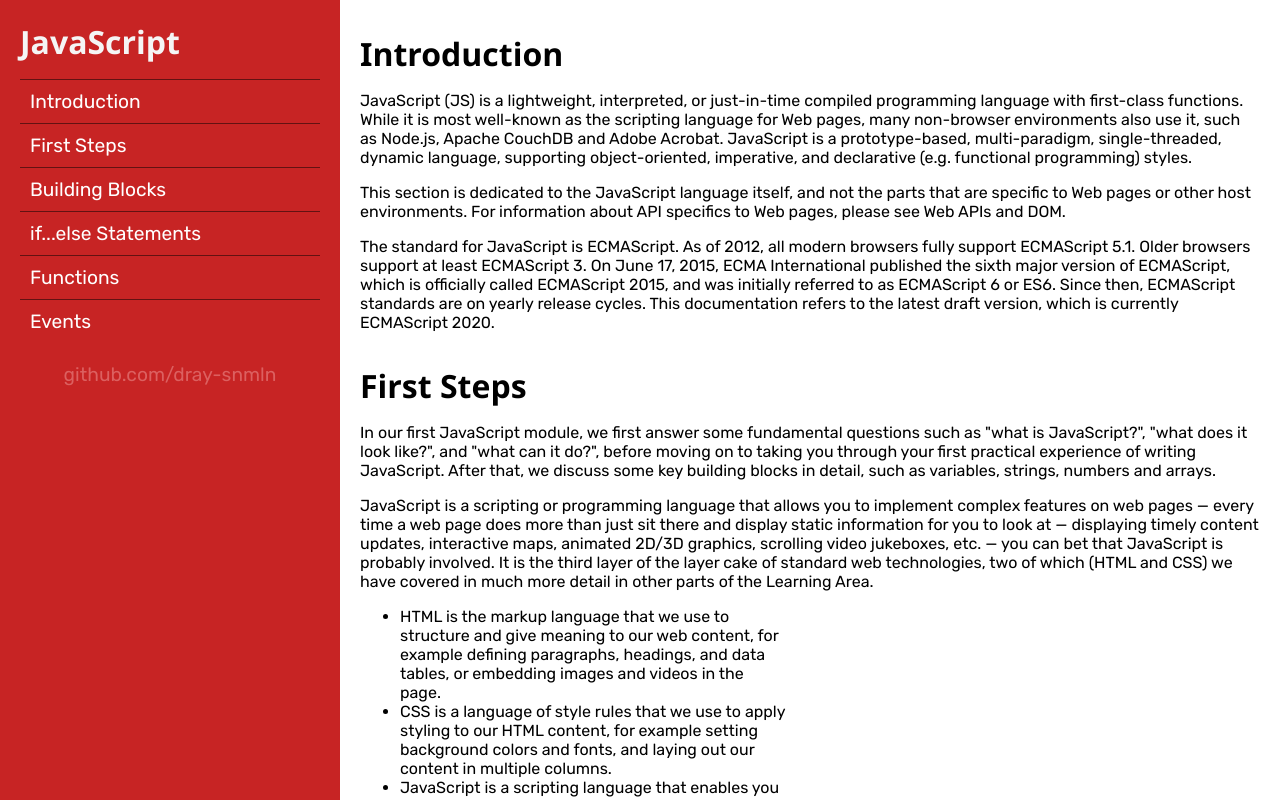
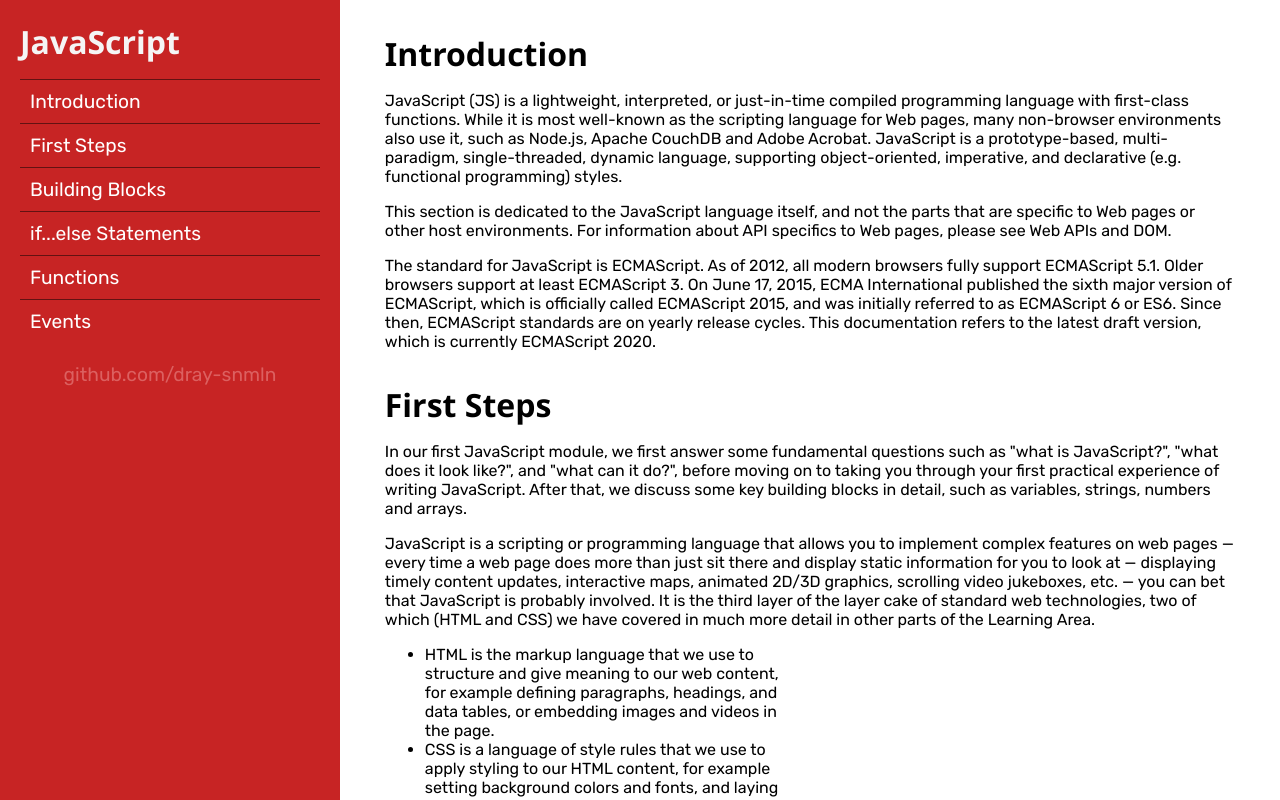
Before and after one commit to dray-snmln/sample-documentation, a plain HTML site: page index.html in a window 1280 px wide. Drawn offline with Linux system fonts and the light colour scheme.

Commit message:
fix main-doc styling on higher reolutions

```diff
--- a/style.css
+++ b/style.css
@@ -20,7 +20,10 @@ code {
   }
 
 nav {grid-area: nav; font-family: 'Rubik';}
-main {grid-area: main; font-family: 'Rubik';}
+main {
+    grid-area: main; font-family: 'Rubik';
+    padding: 0 3.5vw !important;
+}
 #container {
     top: 0;
     left: 0;
@@ -34,6 +37,7 @@ main {grid-area: main; font-family: 'Rubik';}
 }
 
 @media (max-width: 900px) {
+    main {padding: 0}
     #introduction {margin-top: 0;}
     #navbar header { width: auto; font-size: 1.7rem !important;}
     #navbar {
```
